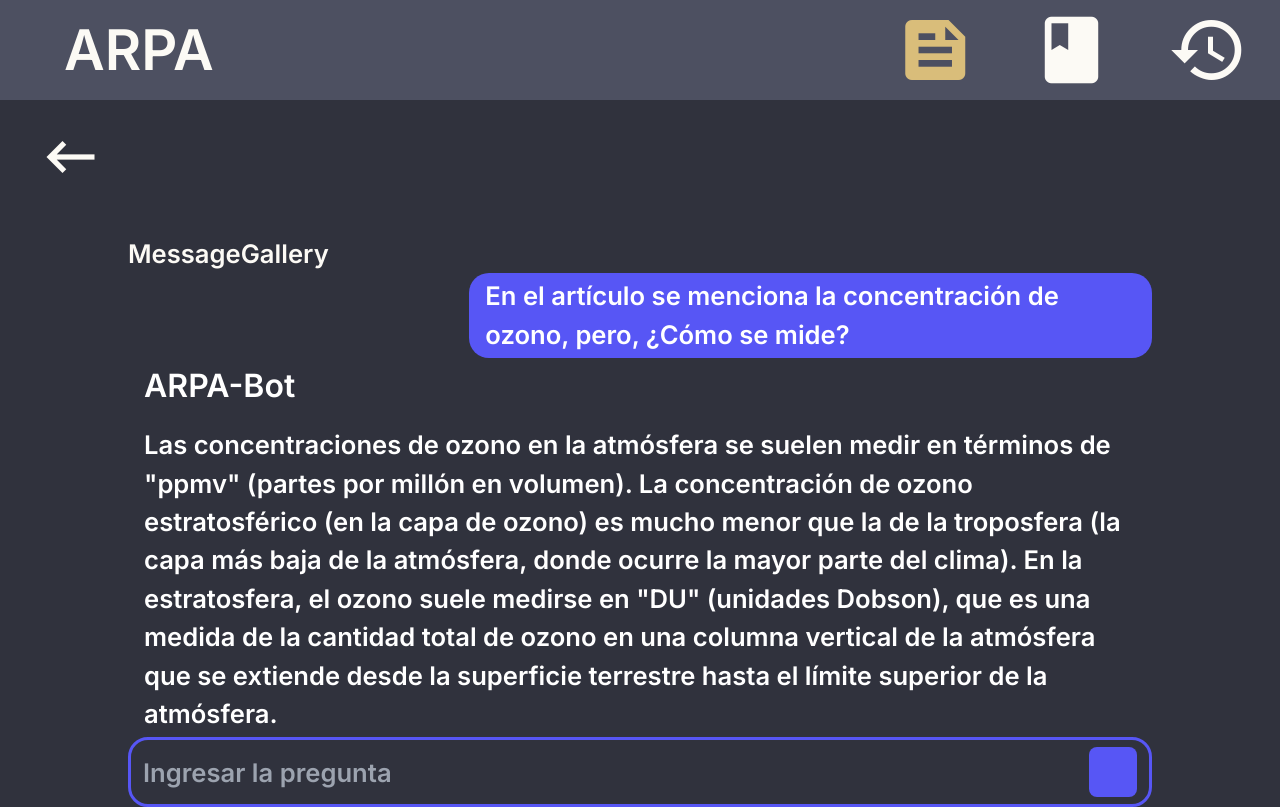
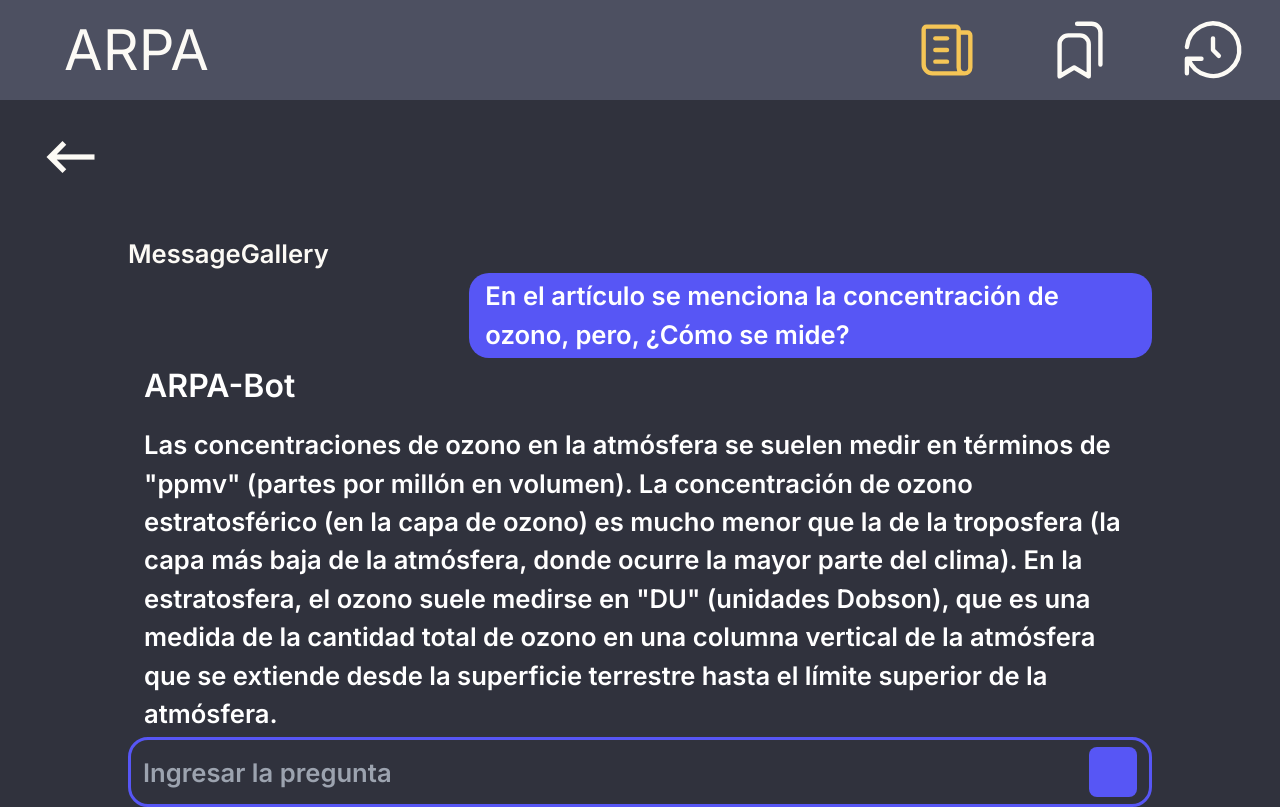
Before and after one commit to raxhacks/arpa-softtek, a Next.js app in the folder frontend/: page /Analisis in a window 1280 px wide. Built offline with nearby package versions, Linux system fonts and the light colour scheme.

Commit message:
main component header and favorites added

```diff
--- a/frontend/app/(main)/CargarArchivos/page.tsx
+++ b/frontend/app/(main)/CargarArchivos/page.tsx
@@ -306,7 +306,6 @@ function FileStateMessage(fileState: any) {
 }
 
 function CargaArchivos() {
-  console.log('ando en carga de archivos verificare que la sesion exista')
   // verifySession()
   const [centerText, setTitle] = useState("Selecciona el formato del artículo");
   const [currentFormat, setFormat] = useState("None");
@@ -358,8 +357,8 @@ function CargaArchivos() {
       <div className="main">
         <meta name="viewport" content="width=device-width, initial-scale=1.0"></meta>
         <link rel="stylesheet" href="https://fonts.googleapis.com/icon?family=Material+Icons"></link>
-        <ARPAHeader />
-        <SectionsHeader />
+        {/* <ARPAHeader />
+        <SectionsHeader /> */}
         <Arrow selected={formatSelected} goBack={goBack} />
         <CenterHeader text={centerText} />
         <Main type={currentFormat} setType={setType} file={file} fileState={fileState} handleChangePDF={handleChangePDF} handleChangeDOCX={handleChangeDOCX} setfileState={setFState} />
--- /dev/null
+++ b/frontend/app/(main)/Favorites/page.tsx
@@ -0,0 +1,7 @@
+export default function Favoritos(){
+    return (
+        <div>
+            pestaña de favoritos
+        </div>
+    )
+}
--- /dev/null
+++ b/frontend/app/(main)/layout.css
@@ -0,0 +1,102 @@
+@tailwind base;
+@tailwind components;
+@tailwind utilities;
+
+div.ARPA_header{
+    background-color: rgb(77, 80, 97);
+    font-size: 200%;
+    color: rgb(252, 250, 245);
+    position: fixed;
+    top: 0;
+    height: 15vw;
+    max-height: 75px;
+    width: 100%;
+    display: flex;
+    align-items: center;
+    justify-content: center;
+    z-index: 2;
+  }
+  @media screen and (min-width: 768px){
+    div.ARPA_header{
+      background-color: rgb(77, 80, 97);
+      font-size: 200%;
+      color: rgb(252, 250, 245);
+      position: fixed;
+      top: 0;
+      height: 25vw;
+      max-height: 100px;
+      width: 100%;
+      display: flex;
+      align-items: center;
+      justify-content: space-between;
+    }
+  }
+
+
+div.sections_header{
+    background-color: rgb(77, 80, 97);
+    font-size: 200%;
+    color: rgb(252, 250, 245);
+    position: fixed;
+    bottom: 0;
+    height: 25vw;
+    max-height: 100px;
+    width: 100%;
+    display: flex;
+    align-items: center;
+    justify-content: center;
+    z-index: 2;
+}
+  @media only screen and (min-width: 768px){
+    div.sections_header{
+      background-color: transparent;
+      font-size: 200%;
+      color: rgb(252, 250, 245);
+      position: fixed;
+      top: 0;
+      height: 25vw;
+      max-height: 100px;
+      width: 50%;
+      margin-left: 50%;
+      display: flex;
+      align-items: center;
+      justify-content: flex-end;
+    }
+  }
+
+  .headerText{
+    display: inline;
+    vertical-align: middle;
+    font-size: 175%;
+  }
+  @media screen and (min-width: 768px){
+    .headerText{
+      padding-left: 5%;
+      display: inline;
+      vertical-align: middle;
+      font-size: 175%;
+    }
+  }
+  div.sectionGroup{
+    float: inline-end;
+    background-color: transparent;
+    vertical-align: middle;
+  }
+  @media screen and (min-width: 768px){
+    div.sectionGroup{
+      float: inline-end;
+      background-color: transparent;
+      vertical-align: middle;
+      padding-right: 5%;
+    }
+  }
+
+  button.sections{
+    border-width: 0px;
+    background-color: transparent;
+    vertical-align: middle;
+    padding: 0% 0% 0% 0%;
+  }
+  .icon-header:hover {
+    stroke: rgb(221, 198, 146);
+  }
--- a/frontend/app/(main)/layout.tsx
+++ b/frontend/app/(main)/layout.tsx
@@ -1,7 +1,116 @@
+import { redirect } from "next/navigation";
+import './layout.css';
+
+function ARPAHeader() {
+  return (
+    <div className="ARPA_header">
+      <h2 className="headerText">ARPA</h2>
+    </div>
+  );
+}
+
+function ActiveSectionButton(name: any) {
+  let svg = null;
+
+  if (name.text === "feed") {
+    svg = (
+      <svg xmlns="http://www.w3.org/2000/svg" className="icon-header icon-tabler icon-tabler-news" width="70" height="70" viewBox="0 0 24 24" stroke-width="1.5" stroke="#F5C556" fill="none" stroke-linecap="round" stroke-linejoin="round">
+        <path stroke="none" d="M0 0h24v24H0z" fill="none"/>
+        <path d="M16 6h3a1 1 0 0 1 1 1v11a2 2 0 0 1 -4 0v-13a1 1 0 0 0 -1 -1h-10a1 1 0 0 0 -1 1v12a3 3 0 0 0 3 3h11" />
+        <path d="M8 8l4 0" />
+        <path d="M8 12l4 0" />
+        <path d="M8 16l4 0" />
+      </svg>
+    );
+  }
+  else if (name.text === "book") {
+    svg = (
+      <svg xmlns="http://www.w3.org/2000/svg" className="icon-header icon-tabler icon-tabler-bookmarks" width="70" height="70" viewBox="0 0 24 24" stroke-width="1.5" stroke="#F5C556" fill="none" stroke-linecap="round" stroke-linejoin="round">
+        <path stroke="none" d="M0 0h24v24H0z" fill="none"/>
+        <path d="M15 10v11l-5 -3l-5 3v-11a3 3 0 0 1 3 -3h4a3 3 0 0 1 3 3z" />
+        <path d="M11 3h5a3 3 0 0 1 3 3v11" />
+      </svg>
+    );
+  }
+  else if (name.text === "history") {
+    svg = (
+      <svg xmlns="http://www.w3.org/2000/svg" className="icon-header icon-tabler icon-tabler-history" width="70" height="70" viewBox="0 0 24 24" stroke-width="1.5" stroke="#F5C556" fill="none" stroke-linecap="round" stroke-linejoin="round">
+        <path stroke="none" d="M0 0h24v24H0z" fill="none"/>
+        <path d="M12 8l0 4l2 2" />
+        <path d="M3.05 11a9 9 0 1 1 .5 4m-.5 5v-5h5" />
+      </svg>
+    );
+  }
+
+  return (
+    <button className="sections">
+      {svg}
+    </button>
+  );
+}
+
+function InactiveSectionButton(name: any) {
+  let svg = null;
+
+  if (name.text === "feed") {
+    svg = (
+      <svg xmlns="http://www.w3.org/2000/svg" className="icon-header icon-tabler icon-tabler-news" width="70" height="70" viewBox="0 0 24 24" stroke-width="1.5" stroke="#FCFAF5" fill="none" stroke-linecap="round" stroke-linejoin="round">
+        <path stroke="none" d="M0 0h24v24H0z" fill="none"/>
+        <path d="M16 6h3a1 1 0 0 1 1 1v11a2 2 0 0 1 -4 0v-13a1 1 0 0 0 -1 -1h-10a1 1 0 0 0 -1 1v12a3 3 0 0 0 3 3h11" />
+        <path d="M8 8l4 0" />
+        <path d="M8 12l4 0" />
+        <path d="M8 16l4 0" />
+      </svg>
+    );
+  }
+  else if (name.text === "book") {
+    svg = (
+      <svg xmlns="http://www.w3.org/2000/svg" className="icon-header icon-tabler icon-tabler-bookmarks" width="70" height="70" viewBox="0 0 24 24" stroke-width="1.5" stroke="#FCFAF5" fill="none" stroke-linecap="round" stroke-linejoin="round">
+        <path stroke="none" d="M0 0h24v24H0z" fill="none"/>
+        <path d="M15 10v11l-5 -3l-5 3v-11a3 3 0 0 1 3 -3h4a3 3 0 0 1 3 3z" />
+        <path d="M11 3h5a3 3 0 0 1 3 3v11" />
+      </svg>
+    );
+  }
+  else if (name.text === "history") {
+    svg = (
+      <svg xmlns="http://www.w3.org/2000/svg" className="icon-header icon-tabler icon-tabler-history" width="70" height="70" viewBox="0 0 24 24" stroke-width="1.5" stroke="#FCFAF5" fill="none" stroke-linecap="round" stroke-linejoin="round">
+        <path stroke="none" d="M0 0h24v24H0z" fill="none"/>
+        <path d="M12 8l0 4l2 2" />
+        <path d="M3.05 11a9 9 0 1 1 .5 4m-.5 5v-5h5" />
+      </svg>
+    );
+  }
+
+  return (
+    <button className="sections">
+      {svg}
+    </button>
+  );
+}
+
+function SectionsHeader() {
+  return (
+    <div className="sections_header">
+      <div className="sectionGroup">
+        <ActiveSectionButton text="feed"/>
+        &nbsp; &nbsp; &nbsp; &nbsp;
+        <InactiveSectionButton text="book"/>
+        &nbsp; &nbsp; &nbsp; &nbsp;
+        <InactiveSectionButton text="history"/>
+      </div>
+    </div>
+  );
+}
+
 export default function FileUploadLayout({
     children,
   }: {
     children: React.ReactNode
   }) {
-    return <section>{children}</section>
+    return <section>
+        {children}
+        <ARPAHeader />
+        <SectionsHeader />
+      </section>
   }
--- a/frontend/app/actions/auth.tsx
+++ b/frontend/app/actions/auth.tsx
@@ -16,7 +16,6 @@ export async function signup(state: FormState, formData: FormData) {
           errors: validatedFields.error.flatten().fieldErrors,
       }
     }
-    console.log('valide todo')
 
     // 2. Prepare data for insertion into database
     const { email, password } = validatedFields.data
@@ -36,7 +35,6 @@ export async function signup(state: FormState, formData: FormData) {
 
     // 3. Insert the user into the database or call an Auth Library's API
     const token = await createUser(body);
-    console.log('Cree el usuario');
 
     if (!token) {
         console.log('An error occurred while creating your account.')
@@ -44,10 +42,9 @@ export async function signup(state: FormState, formData: FormData) {
           message: 'An error occurred while creating your account.',
         }
       }
-    console.log('User creado para asegurar')
+
     // 4. Create user session
-    const session = await createSession(token)
-    console.log('cree la sesion', session);
+    await createSession(token)
     // 5. Redirect user
     redirect('/CargarArchivos')
 
--- a/frontend/app/actions/session.ts
+++ b/frontend/app/actions/session.ts
@@ -37,7 +37,6 @@ export async function decrypt(session: string | undefined = '') {
 }
 
 export async function createSession(token: string) {
-  console.log('Estoy creando la sesion')
   const expiresAt = new Date(Date.now() + 7 * 24 * 60 * 60 * 1000) // 7 days
   // const session = encrypt({ token, expiresAt })
   // console.log('encripte la sesion con exito')
@@ -49,10 +48,7 @@ export async function createSession(token: string) {
     sameSite: 'lax',
     path: '/',
   })
-  console.log('Esta es la cookie: ',cookies().get('session')?.value)
 }
-
-
 
 // export async function updateSession() {
 //   const session = getCookie('session')
```
